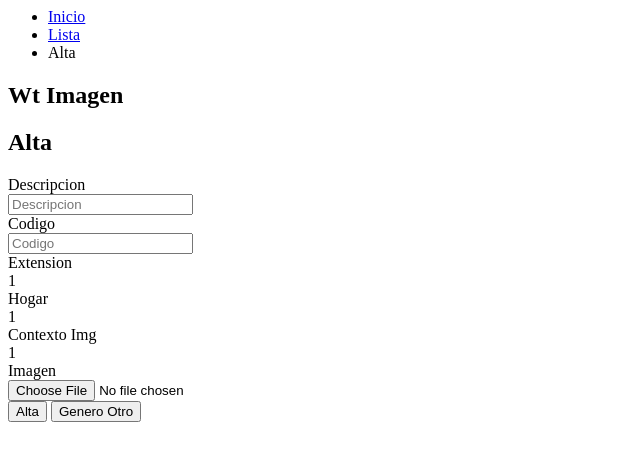
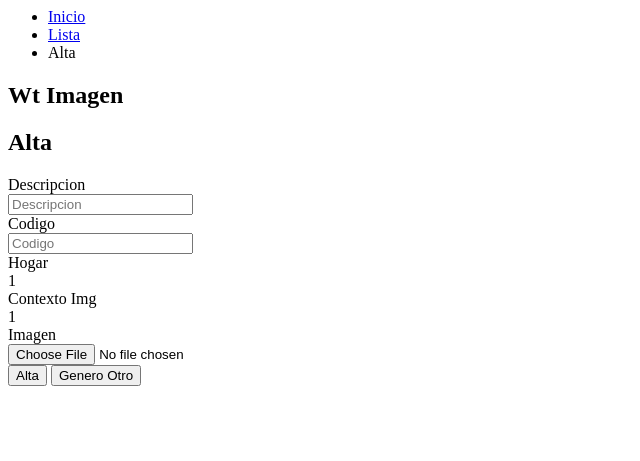
Before and after one commit to gamboamartin/inmobiliaria, a PHP site: template views/wt_imagen/alta.php in a window 1280 px wide. Shown: the top 461 px of the page, without its empty margins (0-640 px from the left). Run offline with PHP 8.4, Linux system fonts and the light colour scheme; the template is opened without the code that fills it: most values are stand-ins (such as "Sample title", 1, 10 or a date in 2020).

Commit message:
v0.40.3 se quita campo de extension en alta y modifica wt_imagen

```diff
--- a/views/wt_imagen/alta.php
+++ b/views/wt_imagen/alta.php
@@ -31,12 +31,6 @@
                         </div>
                     </div>
                     <div class="control-group col-sm-6">
-                        <label class="control-label" for="doc_extension">Extension</label>
-                        <div class="controls">
-                            <?php echo $controlador->inputs->select->doc_extension_id; ?>
-                        </div>
-                    </div>
-                    <div class="control-group col-sm-6">
                         <label class="control-label" for="wt_hogar">Hogar</label>
                         <div class="controls">
                             <?php echo $controlador->inputs->select->wt_hogar_id; ?>
--- a/views/wt_imagen/modifica.php
+++ b/views/wt_imagen/modifica.php
@@ -39,12 +39,6 @@ use config\views; ?>
                         </div>
                     </div>
                     <div class="control-group col-sm-6">
-                        <label class="control-label" for="doc_extension">Extension</label>
-                        <div class="controls">
-                            <?php echo $controlador->inputs->select->doc_extension_id; ?>
-                        </div>
-                    </div>
-                    <div class="control-group col-sm-6">
                         <label class="control-label" for="wt_hogar">Hogar</label>
                         <div class="controls">
                             <?php echo $controlador->inputs->select->wt_hogar_id; ?>
```
Also changed, not shown: controllers/controlador_wt_imagen.php (+7 -4 lines).
